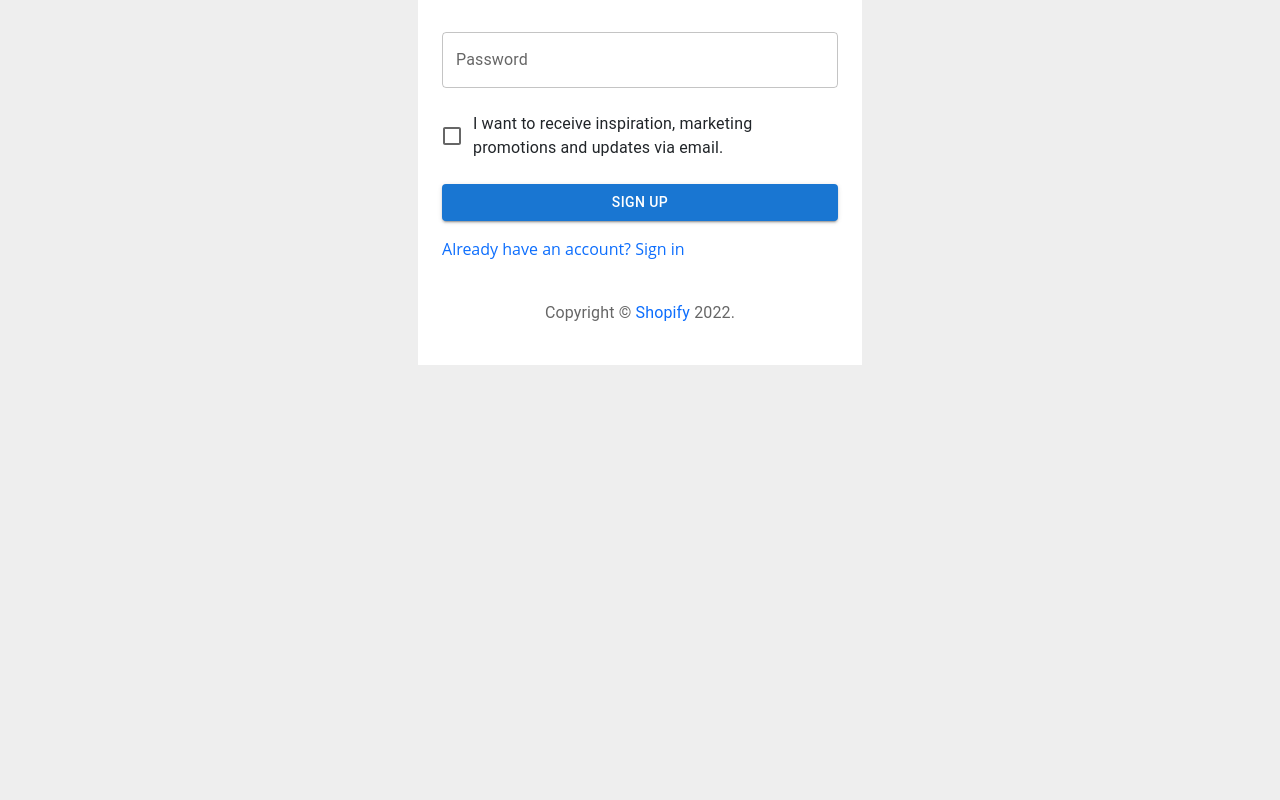
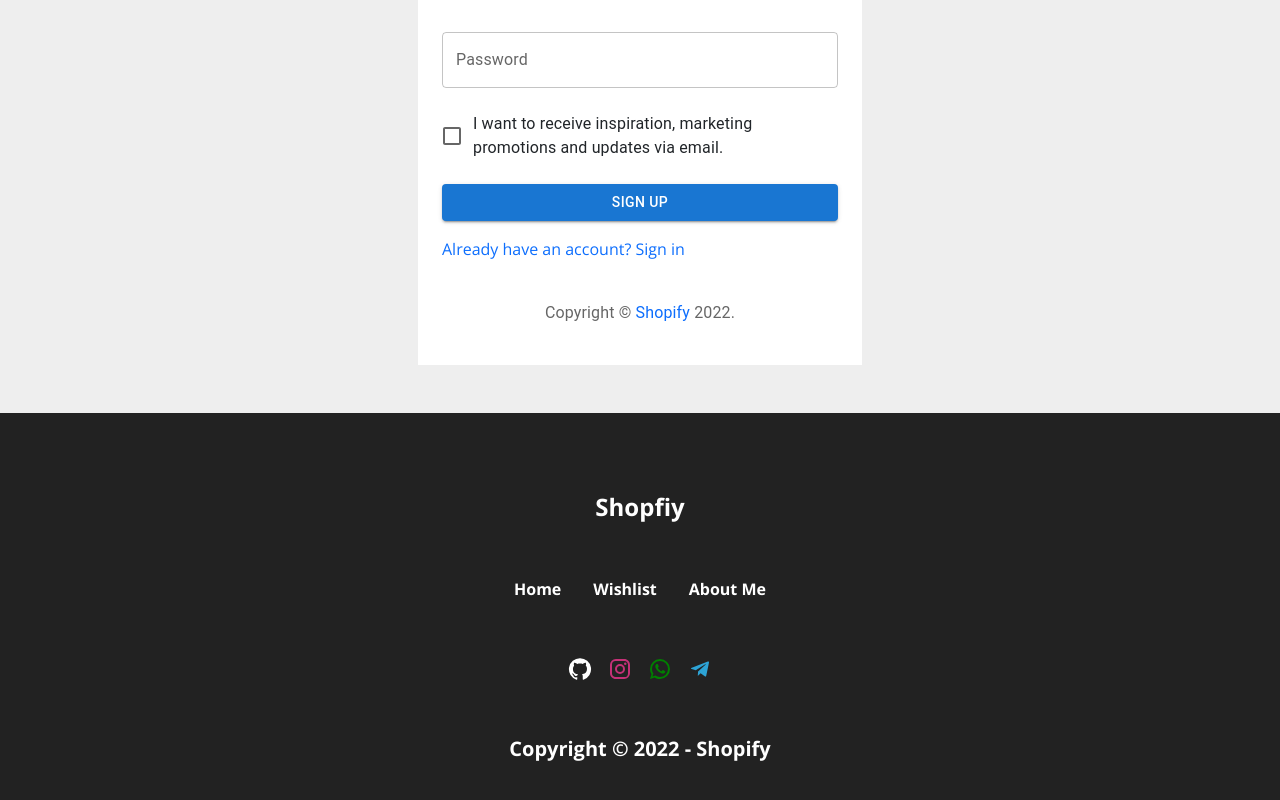
Before and after one commit to iamPedram1/shopify, a Next.js app: page /register in a window 1280 px wide. Shown: the part 386-1186 px from the top of the page. Before the commit the page ends 800 px from the top, so only its background shows below. Built offline with nearby package versions, Linux system fonts and the light colour scheme.

Commit message:
Adding Footer

```diff
--- a/components/common/navBar/menuDrawer.jsx
+++ b/components/common/navBar/menuDrawer.jsx
@@ -18,7 +18,7 @@ const MenuDrawer = (anchor, toggleDrawer, navBarItems) => {
             <Link className="drawer__menu" href={item.to}>
               <a
                 onClick={toggleDrawer(anchor, false)}
-                style={{ margin: "0 2rem" }}
+                style={{ margin: "0 2rem", fontWeight: "bold" }}
               >
                 {item.name}
               </a>
@@ -34,7 +34,7 @@ const MenuDrawer = (anchor, toggleDrawer, navBarItems) => {
               <Typography variant="h3">Shopify</Typography>
             </Grid>
             <Grid item>
-              <ShopOutlinedIcon sx={{ fontSize: "10rem" }} />
+              <ShopOutlinedIcon sx={{ fontSize: "10rem", color: "#FFA500" }} />
             </Grid>
           </Grid>
         </Grid>
--- /dev/null
+++ b/components/footer.jsx
@@ -0,0 +1,126 @@
+import { Box, Grid, Tooltip, IconButton } from "@mui/material";
+import InstagramIcon from "@mui/icons-material/Instagram";
+import TelegramIcon from "@mui/icons-material/Telegram";
+import WhatsAppIcon from "@mui/icons-material/WhatsApp";
+import GitHubIcon from "@mui/icons-material/Github";
+import Link from "next/link";
+import styles from "../styles/Footer.module.css";
+
+const Footer = () => {
+  return (
+    <>
+      <Box
+        sx={{
+          width: "100%",
+          height: "450px",
+          paddingTop: "5rem",
+          backgroundColor: "#222222",
+        }}
+      >
+        <Grid
+          container
+          justifyContent="center"
+          alignItems="center"
+          sx={{ marginBottom: "3rem" }}
+        >
+          <Grid item>
+            <h4 style={{ color: "#fff", fontWeight: "bold" }}>Shopfiy</h4>
+          </Grid>
+        </Grid>
+        <Grid
+          container
+          direction="row"
+          spacing={4}
+          justifyContent="center"
+          alignItems="center"
+        >
+          <Grid item>
+            <Link href="/">
+              <a className={styles.footer__links} href="">
+                Home
+              </a>
+            </Link>
+          </Grid>
+          <Grid item>
+            <Link href="/wishlist">
+              <a className={styles.footer__links} href="">
+                Wishlist
+              </a>
+            </Link>
+          </Grid>
+          <Grid item>
+            <Link href="about-me">
+              <a className={styles.footer__links} href="">
+                About Me
+              </a>
+            </Link>
+          </Grid>
+        </Grid>
+        <Grid
+          sx={{ marginTop: "3rem" }}
+          container
+          justifyContent="center"
+          alignItems="center"
+        >
+          <Tooltip title="@iamPedram1" placement="bottom" arrow>
+            <Link href="https://github.com/iamPedram1" passHref>
+              <a target="_blank">
+                <IconButton>
+                  <GitHubIcon sx={{ color: "#fff" }} />
+                </IconButton>
+              </a>
+            </Link>
+          </Tooltip>
+          <Tooltip title="@iam_Pedram1" placement="bottom" arrow>
+            <Link href="https://www.instagram.com/iam_Pedram1" passHref>
+              <a target="_blank">
+                <IconButton>
+                  <InstagramIcon sx={{ color: "#C63177" }} />
+                </IconButton>
+              </a>
+            </Link>
+          </Tooltip>
+          <Tooltip title="+9927459082" placement="bottom" arrow>
+            <Link
+              href="https://web.whatsapp.com/send?phone=989927459082"
+              passHref
+            >
+              <a target="_blank">
+                <IconButton>
+                  <WhatsAppIcon sx={{ color: "green" }} />
+                </IconButton>
+              </a>
+            </Link>
+          </Tooltip>
+          <Tooltip
+            title="ID: @iam_Pedram1 | Num: +9927459082"
+            placement="bottom"
+            arrow
+          >
+            <Link href="tg://resolve?domain=iam_Pedram1" passHref>
+              <a target="_blank">
+                <IconButton>
+                  <TelegramIcon sx={{ color: "#2DA3D5" }} />
+                </IconButton>
+              </a>
+            </Link>
+          </Tooltip>
+        </Grid>
+        <Grid
+          sx={{ paddingTop: "3rem" }}
+          container
+          justifyContent="center"
+          alignItems="center"
+        >
+          <Grid item>
+            <h5 style={{ color: "#fff", fontWeight: "bold" }}>
+              Copyright © 2022 - Shopify
+            </h5>
+          </Grid>
+        </Grid>
+      </Box>
+    </>
+  );
+};
+
+export default Footer;
--- a/pages/_app.js
+++ b/pages/_app.js
@@ -1,10 +1,11 @@
-import NavBar from "./../components/navBar";
 import { Provider } from "react-redux";
 import store from "../store/configureStore";
+import ScrollToTop from "react-scroll-to-top";
+import NavBar from "./../components/navBar";
+import Footer from "../components/footer";
 import "bootstrap/dist/css/bootstrap.min.css";
 import "react-toastify/dist/ReactToastify.css";
 import "../styles/globals.css";
-import ScrollToTop from "react-scroll-to-top";
 
 const unsubscribe = store.subscribe(() => null);
 
@@ -14,6 +15,7 @@ function MyApp({ Component, pageProps }) {
       <NavBar />
       <ScrollToTop smooth />
       <Component {...pageProps} />
+      <Footer />
     </Provider>
   );
 }
--- a/pages/_document.js
+++ b/pages/_document.js
@@ -3,7 +3,14 @@ import { Html, Head, Main, NextScript } from "next/document";
 export default function Document() {
   return (
     <Html lang="en">
-      <Head />
+      <Head>
+        <link rel="preconnect" href="https://fonts.googleapis.com" />
+        <link rel="preconnect" href="https://fonts.gstatic.com" crossorigin />
+        <link
+          href="https://fonts.googleapis.com/css2?family=Open+Sans:wght@400;500;700&display=swap"
+          rel="stylesheet"
+        />
+      </Head>
       <body>
         <Main />
         <NextScript />
--- a/pages/login.jsx
+++ b/pages/login.jsx
@@ -59,7 +59,7 @@ const Login = () => {
 
   const SignIn = async (user) => {
     try {
-      const { data } = await http.post(config.apiEndPoint + "/login/", user);
+      const { data } = await http.post(config.apiEndPoint + "login/", user);
       localStorage.setItem("token", data.token);
       window.location = "/";
     } catch (error) {
--- a/pages/register.jsx
+++ b/pages/register.jsx
@@ -64,7 +64,7 @@ const Register = () => {
 
   const SignUp = async (user) => {
     try {
-      await http.post(config.apiEndPoint + "/register/", user);
+      await http.post(config.apiEndPoint + "register/", user);
     } catch (error) {
       if (error && error.response.status === 400) {
         toast.error(titleCase(error.response.data.email));
--- /dev/null
+++ b/styles/Footer.module.css
@@ -0,0 +1,9 @@
+.footer__links {
+  font-weight: bold;
+  color: #fff;
+  transition: color 0.3s;
+}
+
+.footer__links:hover {
+  color: grey;
+}
--- a/styles/globals.css
+++ b/styles/globals.css
@@ -19,13 +19,3 @@ code {
 a {
   text-decoration: none;
 }
-
-.aboutMe__card {
-  min-width: 80vw;
-}
-
-@media screen and (min-width: 768px) {
-  .aboutMe__card {
-    min-width: 50vw;
-  }
-}
```
Also changed, not shown: pages/about-me.jsx (+3 -6 lines), styles/AboutMe.module.css (added, +9 -0 lines).
